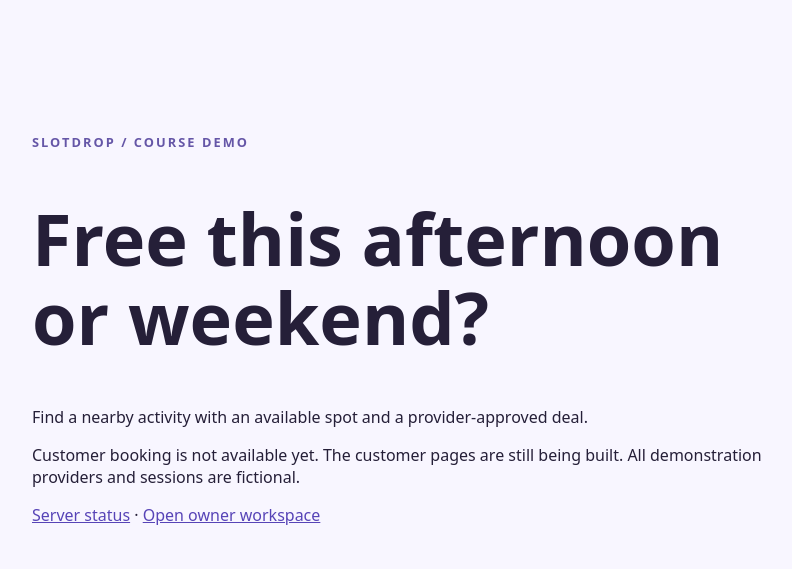
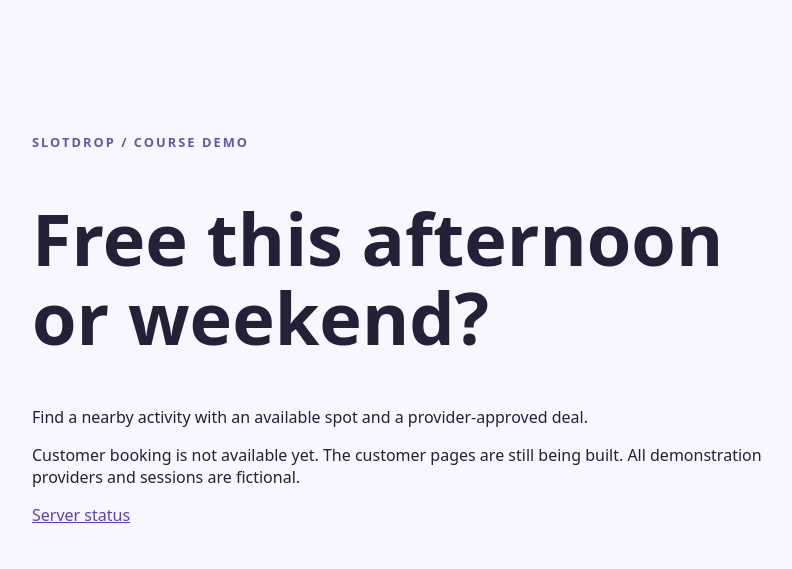
Before and after one commit to Frannaaa/slotdrop-gc2, a website: page public/index.html in a window 1280 px wide. Shown: the whole page, without its empty margins (240-1032 px from the left). Drawn offline with Linux system fonts and the light colour scheme.

Commit message:
fix(integration): leave Home screen to Chonel; remove Owner PR stub edit

```diff
--- a/public/index.html
+++ b/public/index.html
@@ -12,7 +12,7 @@
   <h1>Free this afternoon or weekend?</h1>
   <p>Find a nearby activity with an available spot and a provider-approved deal.</p>
   <p>Customer booking is not available yet. The customer pages are still being built. All demonstration providers and sessions are fictional.</p>
-  <p><a href="/api/health">Server status</a> · <a href="/owner.html">Open owner workspace</a></p>
+  <p><a href="/api/health">Server status</a></p>
  </main>
 </body>
 </html>
```
